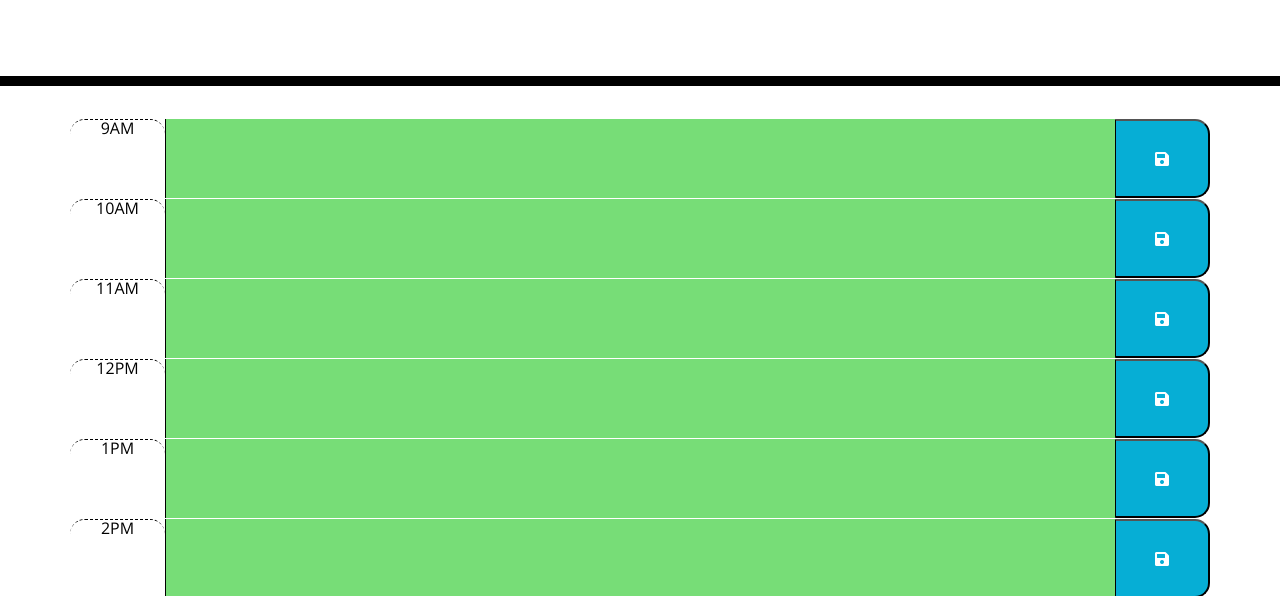
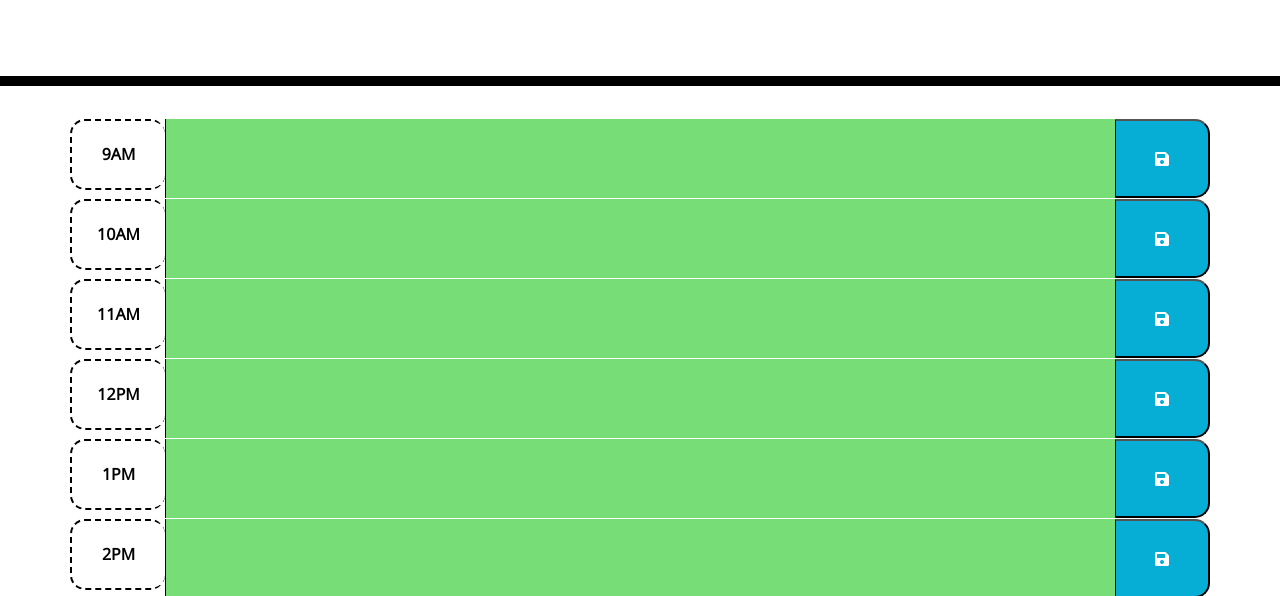
Before and after one commit to jtdprogramming/work_day_scheduler, a plain HTML site: page index.html in a window 1280 px wide. Shown: the part 182-778 px from the top of the page. Drawn offline with nearby package versions, Linux system fonts and the light colour scheme.

Commit message:
styling updated, js edit for readability, comments

```diff
--- a/assets/css/style.css
+++ b/assets/css/style.css
@@ -38,6 +38,7 @@ textarea{
 .time-block{
   text-align: center;
   border-radius: 15px;
+  padding-top: 25px;
 }
 
 .row {
@@ -46,10 +47,15 @@ textarea{
   border-top: 1px solid white;;
 }
 
+
 .hour {
   background-color: #ffffff;
   color: #000000;
-  border-top: 1px dashed #000000;
+  font-weight: bold;
+  border-top: 2px dashed #000000;
+  border-bottom: 2px dashed #000000;
+  border-left: 2px dashed #000000;
+
 }
 
 /* text color change based on current time */
```
